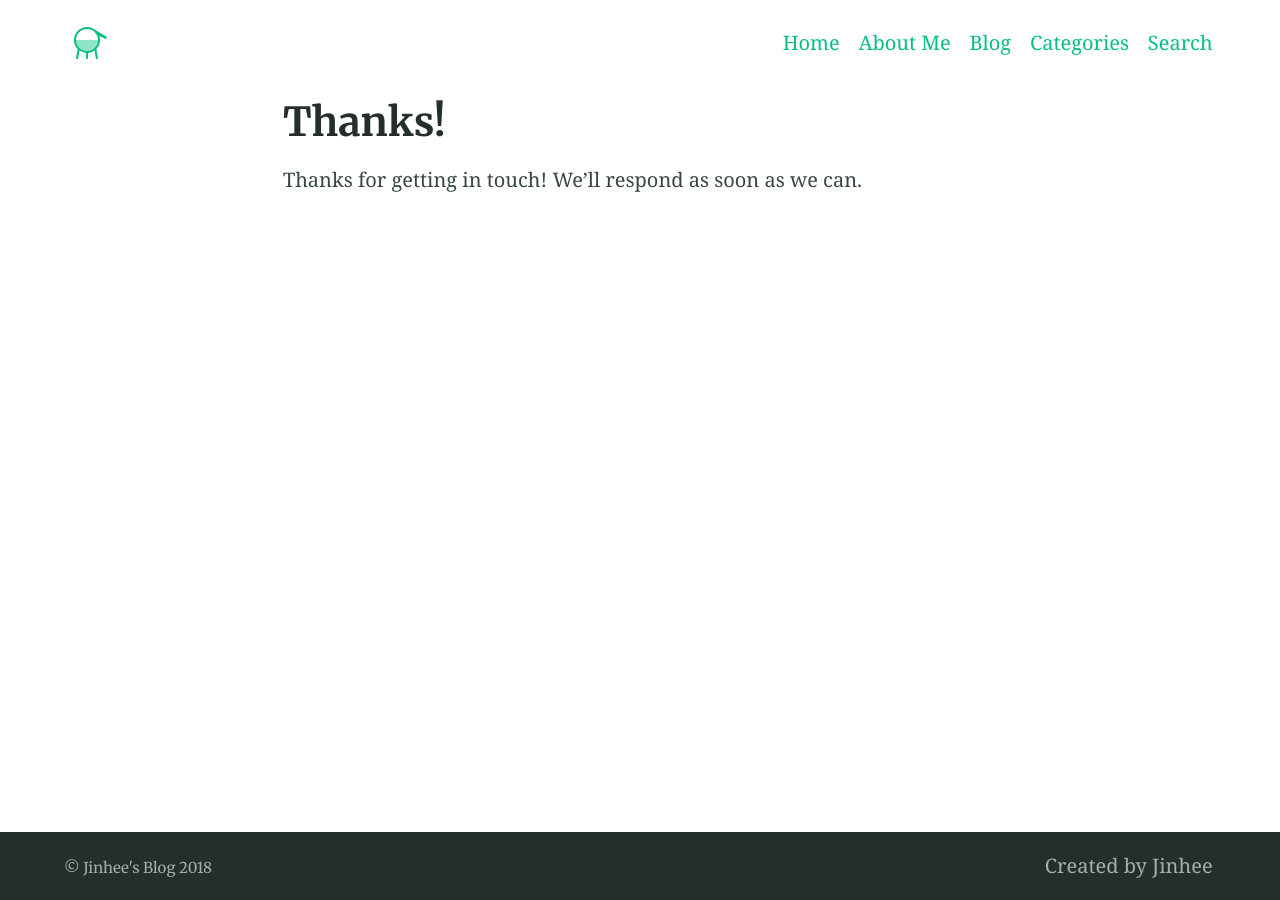
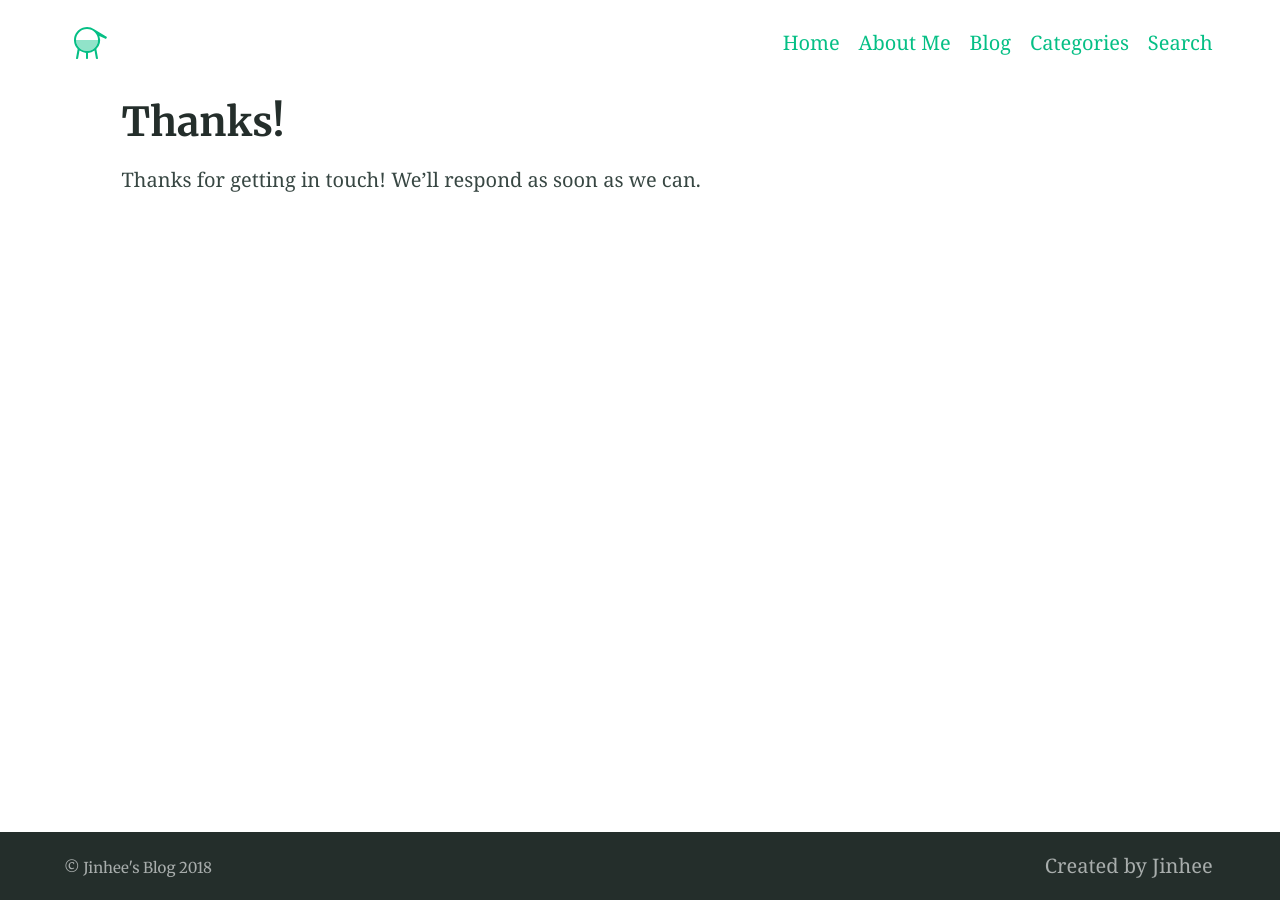
Before and after one commit to JinheeC/JinheeC.github.io, a Jekyll site: the page built from thanks.md, in a window 1280 px wide. Built offline with Jekyll 4.4.1, drawn with Linux system fonts in a browser that asks for light colours; our own code applies the rules of GitHub Pages for plain Markdown files.

Commit message:
edit content width

```diff
--- a/_sass/_theme.scss
+++ b/_sass/_theme.scss
@@ -135,7 +135,7 @@ body {
 
 .content {
   @include breakpoint(break-1) {
-    width: 62%;
+    width: 90%;
   }
 }
 
```
